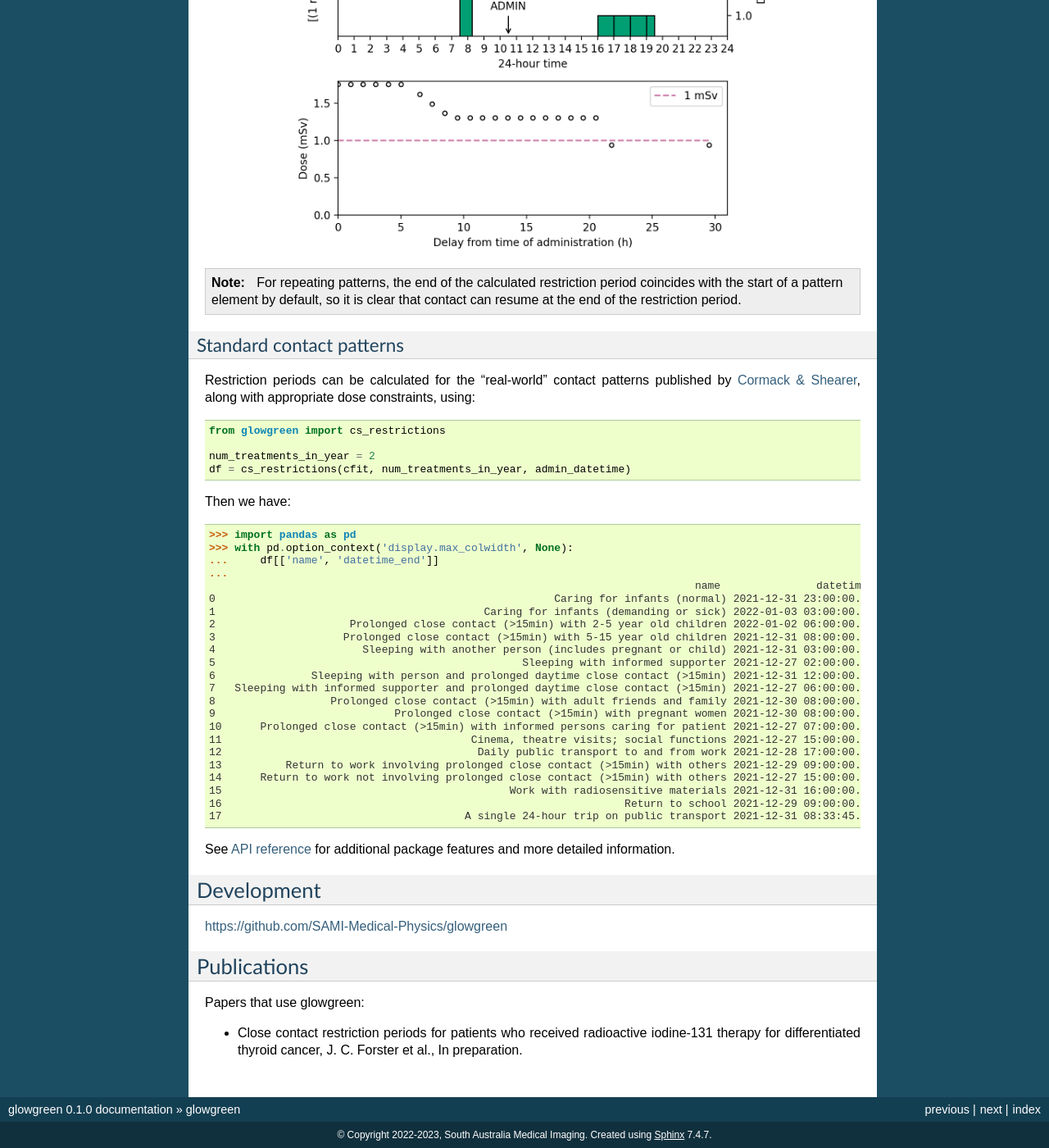
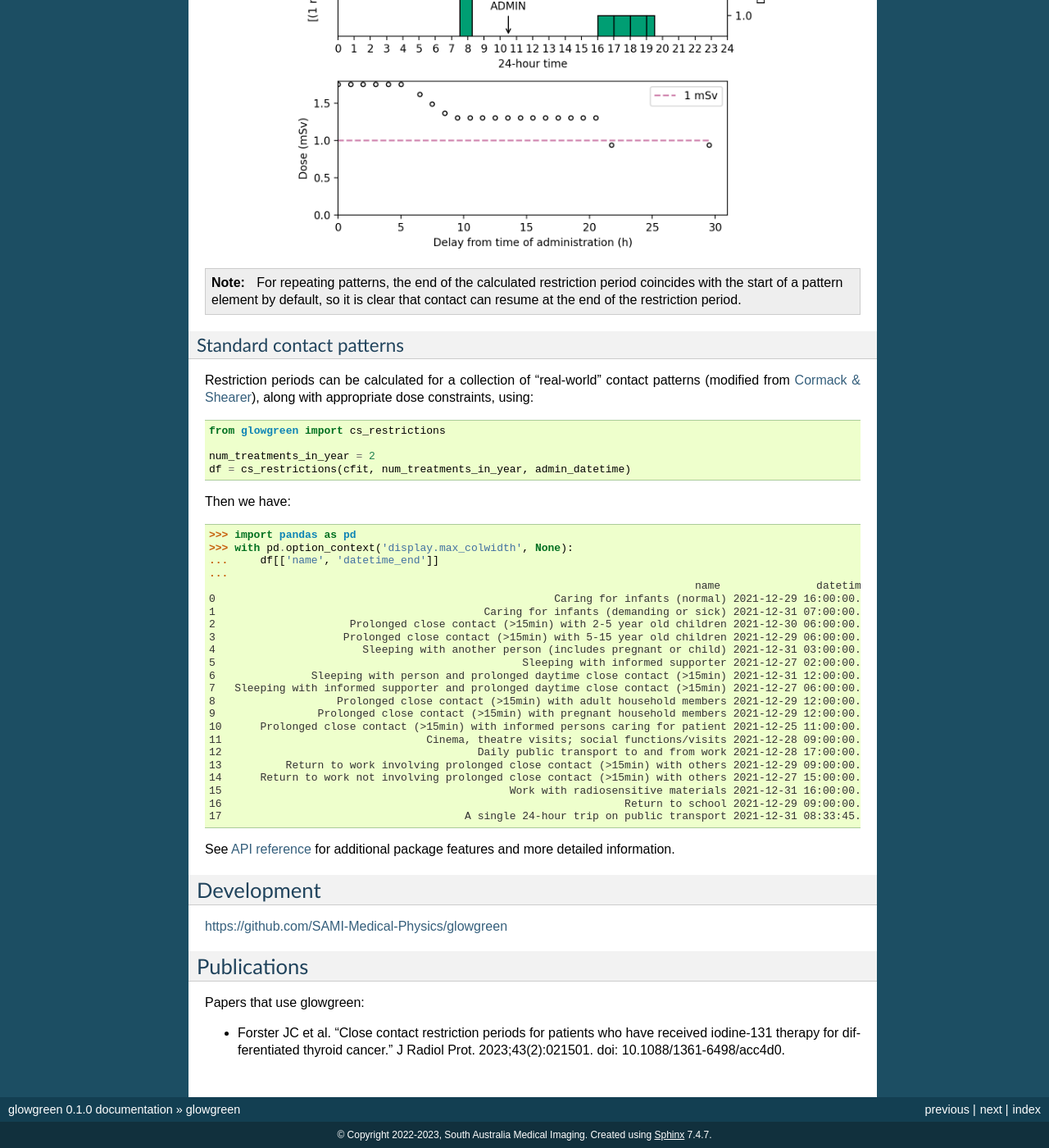
Before and after one commit to SAMI-Medical-Physics/glowgreen, a Sphinx documentation site: the page built from docs/source/overview.rst, in a window 1280 px wide and 1400 px high, scrolled down 2476 px. Shown: the whole window at 82% size. Built offline with Sphinx 7.4.7, drawn with Linux system fonts in a browser that asks for light colours; some of the changed text lies outside the part shown.

Commit message:
Update docs.
overview.rst had not been updated since glowgreen version 0.0.3!

```diff
--- a/docs/source/overview.rst
+++ b/docs/source/overview.rst
@@ -125,8 +125,7 @@ Generate a plot of the lifetime dose as a function of the delay period by supply
 
 Standard contact patterns
 #########################
-Restriction periods can be calculated for the "real-world" contact patterns published by
-`Cormack & Shearer <https://iopscience.iop.org/article/10.1088/0031-9155/43/3/003>`_,
+Restriction periods can be calculated for a collection of "real-world" contact patterns (modified from `Cormack & Shearer <https://iopscience.iop.org/article/10.1088/0031-9155/43/3/003>`_),
 along with appropriate dose constraints, using:
 
 .. code-block:: python
@@ -143,18 +142,18 @@ Then we have::
     ...     df[['name', 'datetime_end']]
     ...
                                                                                 name               datetime_end
-    0                                                     Caring for infants (normal) 2021-12-31 23:00:00.000000
-    1                                          Caring for infants (demanding or sick) 2022-01-03 03:00:00.000000
-    2                     Prolonged close contact (>15min) with 2-5 year old children 2022-01-02 06:00:00.000000
-    3                    Prolonged close contact (>15min) with 5-15 year old children 2021-12-31 08:00:00.000000
+    0                                                     Caring for infants (normal) 2021-12-29 16:00:00.000000
+    1                                          Caring for infants (demanding or sick) 2021-12-31 07:00:00.000000
+    2                     Prolonged close contact (>15min) with 2-5 year old children 2021-12-30 06:00:00.000000
+    3                    Prolonged close contact (>15min) with 5-15 year old children 2021-12-29 06:00:00.000000
     4                       Sleeping with another person (includes pregnant or child) 2021-12-31 03:00:00.000000
     5                                                Sleeping with informed supporter 2021-12-27 02:00:00.000000
     6               Sleeping with person and prolonged daytime close contact (>15min) 2021-12-31 12:00:00.000000
     7   Sleeping with informed supporter and prolonged daytime close contact (>15min) 2021-12-27 06:00:00.000000
-    8                  Prolonged close contact (>15min) with adult friends and family 2021-12-30 08:00:00.000000
-    9                            Prolonged close contact (>15min) with pregnant women 2021-12-30 08:00:00.000000
-    10      Prolonged close contact (>15min) with informed persons caring for patient 2021-12-27 07:00:00.000000
-    11                                       Cinema, theatre visits; social functions 2021-12-27 15:00:00.000000
+    8                   Prolonged close contact (>15min) with adult household members 2021-12-29 12:00:00.000000
+    9                Prolonged close contact (>15min) with pregnant household members 2021-12-29 12:00:00.000000
+    10      Prolonged close contact (>15min) with informed persons caring for patient 2021-12-25 11:00:00.000000
+    11                                Cinema, theatre visits; social functions/visits 2021-12-28 09:00:00.000000
     12                                        Daily public transport to and from work 2021-12-28 17:00:00.000000
     13          Return to work involving prolonged close contact (>15min) with others 2021-12-29 09:00:00.000000
     14      Return to work not involving prolonged close contact (>15min) with others 2021-12-27 15:00:00.000000
@@ -175,4 +174,4 @@ Publications
 ************
 Papers that use glowgreen:
 
-* Close contact restriction periods for patients who received radioactive iodine-131 therapy for differentiated thyroid cancer, J. C. Forster et al., In preparation.
+* Forster JC et al. "Close contact restriction periods for patients who have received iodine-131 therapy for differentiated thyroid cancer." J Radiol Prot. 2023;43(2):021501. doi: 10.1088/1361-6498/acc4d0.
```
Also changed, not shown: other parts of docs/source/overview.rst (+2 -2 lines), overview.rst (+12 -13 lines), docs/source/docs_cpat.png, docs/source/docs_cpat_dose.png.
